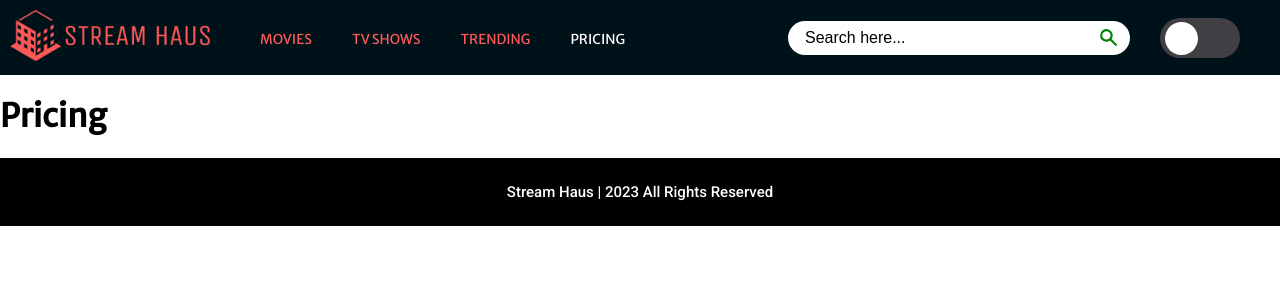
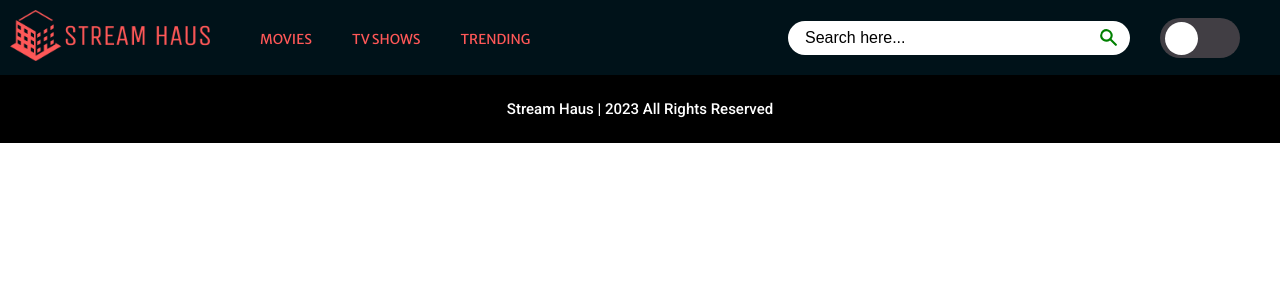
Before and after one commit to odycy21/Web-App-Movie-React, a React (Create React App) app: page /Pricing in a window 1280 px wide. Shown: the top 300 px of the page. Built offline with nearby package versions, Linux system fonts and the light colour scheme.

Commit message:
Removed Pricing page and stylesheet

```diff
--- a/package.json
+++ b/package.json
@@ -15,8 +15,8 @@
     "web-vitals": "^2.1.4"
   },
   "scripts": {
-    "start": "react-scripts start",
-    "build": "react-scripts build",
+    "start": "react-scripts --openssl-legacy-provider start",
+    "build": "react-scripts --openssl-legacy-provider build",
     "test": "react-scripts test",
     "eject": "react-scripts eject"
   },
--- a/public/index.html
+++ b/public/index.html
@@ -32,7 +32,7 @@
       work correctly both with client-side routing and a non-root public URL.
       Learn how to configure a non-root public URL by running `npm run build`.
     -->
-    <title>Stream Haus - Movie Website</title>
+    <title>Stream Haus - Watch Movies and Series</title>
   </head>
   <body>
     <noscript>You need to enable JavaScript to run this app.</noscript>
--- a/src/App.js
+++ b/src/App.js
@@ -1,3 +1,4 @@
+import React from "react";
 import NavBar from "./components/NavBar";
 import Footer from "./components/Footer";
 
--- a/src/components/NavBar.jsx
+++ b/src/components/NavBar.jsx
@@ -5,7 +5,6 @@ import { Routes, Route, NavLink } from "react-router-dom";
 import Movies from "./Movies";
 import TvShows from "./TvShows";
 import Trending from "./Trending";
-import Pricing from "./Pricing";
 import streamHaus from './streamHaus.png';
 
 
@@ -39,9 +38,6 @@ function NavBar() {
                             <span id={toggle ? 'Movies' : 'MoviesLight'}>Trending</span>
                         </NavLink>
 
-                        <NavLink to="Pricing" style={({isActive}) => {return {color:isActive ? "#fff" : "#FF5858"}}}>
-                            <span id={toggle ? 'Movies' : 'MoviesLight'}>Pricing</span>
-                        </NavLink>
                     </div>
 
                     <div className="input-group">
@@ -58,7 +54,6 @@ function NavBar() {
                     <Route path="/" element={<Movies/>}/>
                     <Route path="TvShows" element={<TvShows/>}/>
                     <Route path="Trending" element={<Trending/>}/>
-                    <Route path="Pricing" element={<Pricing/>}/>
                 </Routes>
 
             </Fragment>
--- a/src/components/Pricing.jsx
+++ /dev/null
@@ -1,12 +0,0 @@
-import React from "react";
-
-const Pricing = () => {
-
-    return (
-
-        <h1>Pricing</h1>
-
-      );
-}
-
-export default Pricing;
```
